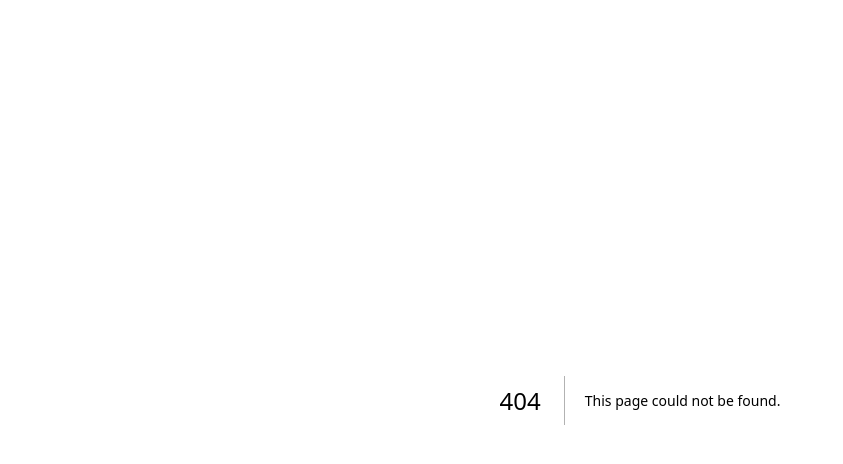
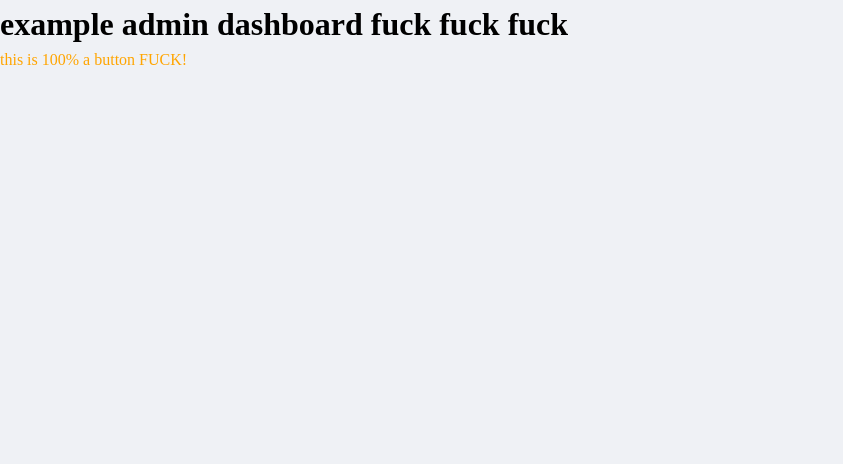
Before and after one commit to sebvu/COSC-4353-F26-Group-1, a Next.js app: page /admin-dashboard in a window 1280 px wide. Before the commit this address had no page. Shown: the top 464 px of the page, without its empty margins (0-843 px from the left). Built offline with nearby package versions, Linux system fonts and the light colour scheme.

Commit message:
feat: setup base folder structure for contribution

```diff
--- /dev/null
+++ b/app/admin-dashboard/page.tsx
@@ -0,0 +1,11 @@
+import styles from "@/app/ui/admin-dashboard/admin-dashboard.module.css";
+
+export default function Page() {
+  return (
+    // must always return a root!
+    <div>
+      <h1>example admin dashboard fuck fuck fuck</h1>
+      <p className={styles.text}>this is 100% a button FUCK!</p>
+    </div>
+  );
+}
--- a/app/layout.tsx
+++ b/app/layout.tsx
@@ -2,6 +2,7 @@ import type { Metadata } from "next";
 // import { Geist, Geist_Mono } from "next/font/google";
 import "./ui/reset.css";
 import "./ui/globals.css";
+import "./ui/style.css";
 
 // const geistSans = Geist({
 //   variable: "--font-geist-sans",
--- a/app/page.tsx
+++ b/app/page.tsx
@@ -2,5 +2,6 @@ import Image from "next/image";
 import styles from "./page.module.css";
 
 export default function Page() {
+  /* temporary  */
   return <h1>empty page on purpose (move along)</h1>;
 }
--- /dev/null
+++ b/app/ui/admin-dashboard/admin-dashboard.module.css
@@ -0,0 +1,4 @@
+.text {
+  /* example color styling */
+  color: orange;
+}
--- /dev/null
+++ b/app/ui/home/home.module.css
@@ -0,0 +1,3 @@
+.text {
+  color: blue;
+}
--- /dev/null
+++ b/app/ui/registration/registration.module.css
@@ -0,0 +1,4 @@
+.text {
+  /* example color styling */
+  color: red;
+}
--- /dev/null
+++ b/app/ui/style.css
@@ -0,0 +1,9 @@
+html {
+  height: 100%;
+}
+
+body {
+  min-height: 100%;
+
+  background-color: var(--background-pane);
+}
```
Also changed, not shown: app/home/page.tsx (added, +11 -0 lines), app/registration/page.tsx (added, +11 -0 lines).
